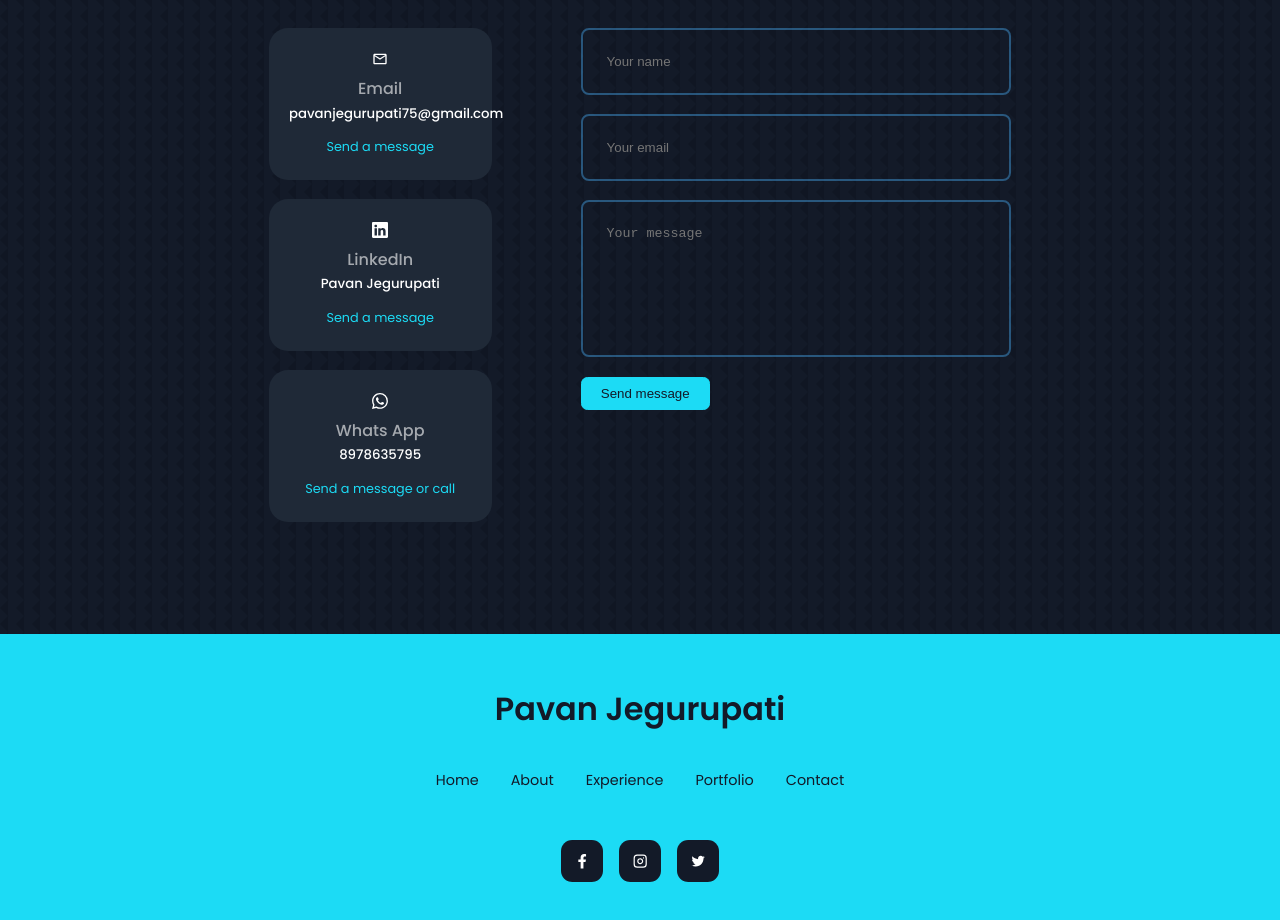
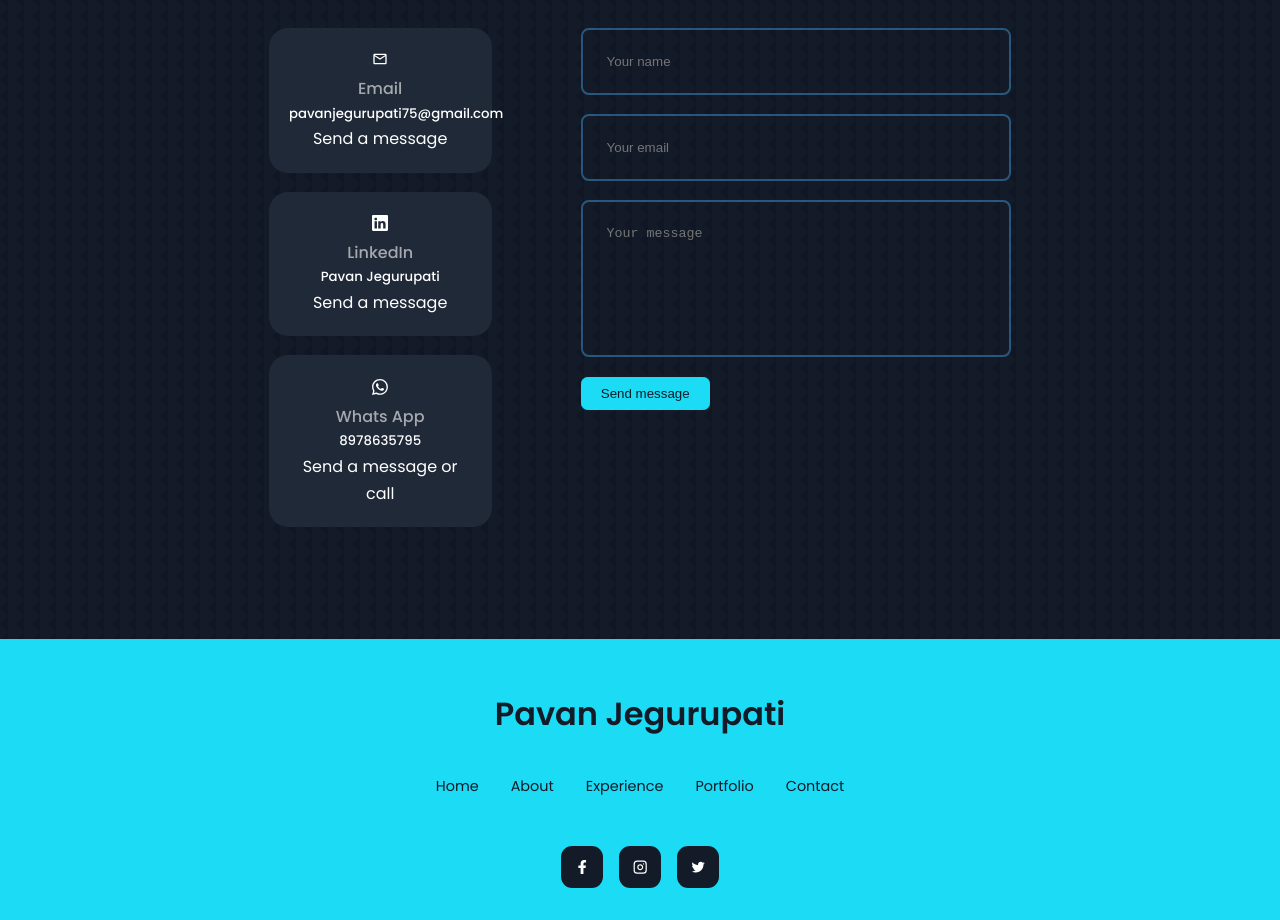
Before and after one commit to pjrepo/portfolio, a React (Create React App) app: page / in a window 1280 px wide. Shown: the part 4200-5120 px from the top of the page. Built offline with nearby package versions, Linux system fonts and the light colour scheme.

Commit message:
chore: skill animation change

```diff
--- a/src/components/contact/Contact.js
+++ b/src/components/contact/Contact.js
@@ -13,6 +13,7 @@ const items = [
     contactDetail: "pavanjegurupati75@gmail.com",
     link: "mailto:pavanjegurupati75@gmail.com",
     message: "Send a message",
+    rel: "a",
   },
   {
     i: 2,
@@ -21,6 +22,7 @@ const items = [
     contactDetail: "Pavan Jegurupati",
     link: "https://www.linkedin.com/in/pavan-jegurupati-130890191/",
     message: "Send a message",
+    rel: "ab",
   },
   {
     i: 3,
@@ -29,6 +31,7 @@ const items = [
     contactDetail: "8978635795",
     link: "https:/api.whatsapp.com/send?phone=+91 8978635795",
     message: "Send a message or call",
+    rel: "abc",
   },
 ];
 
@@ -71,9 +74,12 @@ const Contact = () => {
                 {icon}
                 <h4 className="text-light">{contactOption}</h4>
                 <h5>{contactDetail}</h5>
-                <a href={link} target="_blank" rel="nofollow">
+                <div
+                  className="link"
+                  onClick={() => window.open(link, "_blank")}
+                >
                   {message}
-                </a>
+                </div>
               </article>
             );
           })}
--- a/src/components/experience/Experience.css
+++ b/src/components/experience/Experience.css
@@ -45,14 +45,14 @@
   color: var(--color-primary);
 }
 
-/* .skill__level:hover {
+.skill__level:hover {
   background: transparent;
   background-color: var(--color-primary-variant);
   padding-left: 10px;
   padding-right: 10px;
   border-radius: 5px;
   cursor: default;
-} */
+}
 
 /*==============Medium devices Media Queries================================*/
 
```
